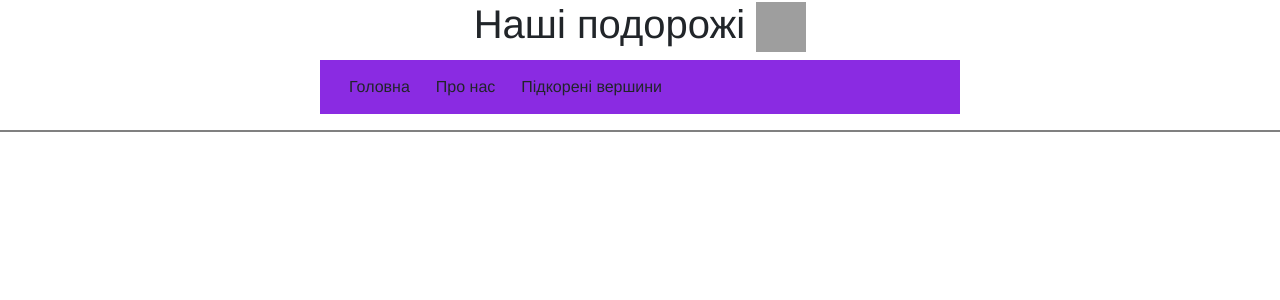
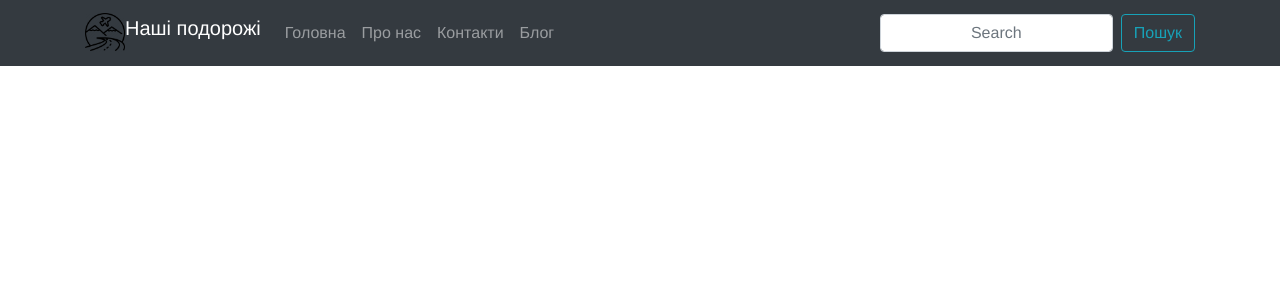
Before and after one commit to Taras-prog/Travel-website, a React (Create React App) app: page / in a window 1280 px wide. Shown: the top 300 px of the page. Built offline with nearby package versions, Linux system fonts and the light colour scheme; grey boxes are pictures that could not be loaded.

Commit message:
nav-bar-commit

```diff
--- a/src/App.js
+++ b/src/App.js
@@ -1,12 +1,10 @@
 import React from 'react';
-import HeaderComponent from './components/Header';
-import NavbarComponent from './components/Navbar';
+import HeaderComponent from './components/HeaderComponent'
 import './App.css';
 
 const App = () => {
   return (<div className="App">
     <HeaderComponent/>
-    <NavbarComponent/>
     </div>);
 }
 
--- a/src/components/Header/Header.css
+++ /dev/null
@@ -1,4 +0,0 @@
-.logo {
-    width: 50px;
-    height: 50px;
-}
--- a/src/components/Header/Header.jsx
+++ /dev/null
@@ -1,12 +0,0 @@
-import React from 'react';
-
-import './Header.css';
-
-const HeaderComponent = () => {
-return (<div>
-    <h1> Наші подорожі <img className="logo" src="https://cdn0.iconfinder.com/data/icons/miscellaneous-51-line/128/tourism_touring_ramble_excursion_travel-512.png" alt=""></img>
-    </h1>
-    </div>)
-};
-
-export default HeaderComponent;
--- a/src/components/Header/index.js
+++ /dev/null
@@ -1,3 +0,0 @@
-import Header from './Header';
-
-export default Header;
--- /dev/null
+++ b/src/components/HeaderComponent/Header.css
@@ -0,0 +1,4 @@
+ img{
+    height: 40px;
+    width: 40px;
+  }
--- /dev/null
+++ b/src/components/HeaderComponent/Header.jsx
@@ -0,0 +1,47 @@
+import React from "react";
+import {
+  Navbar,
+  Container,
+  Nav,
+  Form,
+  Button,
+  FormControl,
+} from "react-bootstrap";
+import "./Header.css";
+import logo from "../../images/470-4703547_icon-user-icon-hd-png-download.png";
+import NavbarToggle from "react-bootstrap/esm/NavbarToggle";
+import NavbarCollapse from "react-bootstrap/esm/NavbarCollapse";
+
+const HeaderComponent = () => {
+  return (
+    <div>
+      <Navbar fixed="top" collapseOnSelect expand="md" bg="dark" variant="dark">
+        <Container>
+          <Navbar.Brand href="/">
+            <img src={logo} className="d-inline-block align-top" alt="Logo" />
+            Наші подорожі
+          </Navbar.Brand>
+          <NavbarToggle aria-controls="responsive-navbar-nav" />
+          <NavbarCollapse id="responsive-navbar-nav">
+            <Nav className="mr-auto">
+              <Nav.Link href="/"> Головна </Nav.Link>
+              <Nav.Link href="/about"> Про нас </Nav.Link>
+              <Nav.Link href="/contacts"> Контакти </Nav.Link>
+              <Nav.Link href="/blog"> Блог </Nav.Link>
+            </Nav>
+            <Form inline>
+              <FormControl
+                type="text"
+                placeholder="Search"
+                className="mr-sm-2"
+              />
+              <Button variant="outline-info">Пошук</Button>
+            </Form>
+          </NavbarCollapse>
+        </Container>
+      </Navbar>
+    </div>
+  );
+};
+
+export default HeaderComponent;
--- /dev/null
+++ b/src/components/HeaderComponent/index.js
@@ -0,0 +1,3 @@
+import Header from './Header.jsx';
+
+export default Header;
--- a/src/components/Navbar/Navbar.css
+++ /dev/null
@@ -1,29 +0,0 @@
-ul {
-    list-style-type: none;
-    margin: 0;
-    padding: 0;
-  }
-
-.navbar {
-  width: 50%;
-  margin: auto;
-  background-color: blueviolet;
-}
-
-ul li  {
-    float: left;
-    color: #f2f2f2;
-    text-align: center;
-    padding: 14px 16px;
-    text-decoration: none;
-    font-size: 17px;
-    cursor: pointer;
-    color: black;
-  }
-
-  hr {
-    border: none;
-    color: gray;
-    background-color:gray;
-    height: 2px;
-  }
--- a/src/components/Navbar/Navbar.jsx
+++ /dev/null
@@ -1,19 +0,0 @@
-import React from 'react';
-import {Button} from 'react-bootstrap'
-import './Navbar.css';
-
-
-const NavbarComponent = () => {
-    return (<div>
-<nav className="navbar navbar-dark ">
-<ul>
-  <Button variant="contained">Головна</Button>
-  <Button variant="contained" >Про нас</Button>
-  <Button variant="contained">Підкорені вершини</Button>
-</ul>
-</nav>
-<hr/>
-        </div>)
-};
-
-export default NavbarComponent;
--- a/src/components/Navbar/index.js
+++ /dev/null
@@ -1,3 +0,0 @@
-import Navbar from './Navbar.jsx';
-
-export default Navbar;
```
